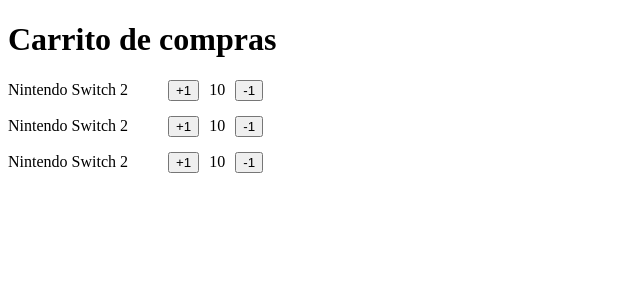
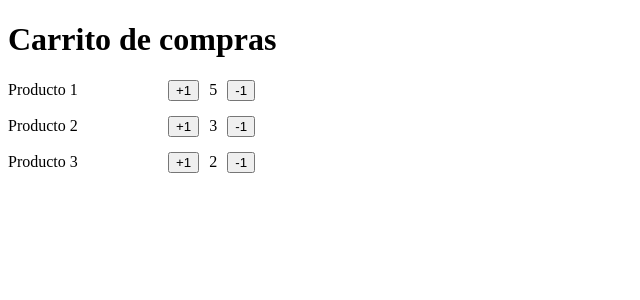
Before and after one commit to juanpablocesarini/curso-react-by-fernandoherrera, a React (Vite) app in the folder 02-first-steps/: page / in a window 1280 px wide. Shown: the top 300 px of the page, without its empty margins (0-640 px from the left). Built offline with nearby package versions, Linux system fonts and the light colour scheme.

Commit message:
propiedades del componente

```diff
--- a/02-first-steps/src/FirstStepApp.tsx
+++ b/02-first-steps/src/FirstStepApp.tsx
@@ -4,9 +4,9 @@
     return (
         <>
             <h1>Carrito de compras</h1>
-         <ItemCounter/>
-         <ItemCounter/>
-         <ItemCounter/>
+         <ItemCounter productName="Producto 1" quantity={5}/>
+         <ItemCounter productName="Producto 2" quantity={3}/>
+         <ItemCounter productName="Producto 3" quantity={2}/>
         </>
     )
 }
--- a/02-first-steps/src/shopping-cart/ItemCounter.tsx
+++ b/02-first-steps/src/shopping-cart/ItemCounter.tsx
@@ -1,6 +1,9 @@
+interface Props{
+    productName:string;
+    quantity?: number;
+}
 
-
-export const ItemCounter = () => {
+export const ItemCounter = ({productName, quantity}:Props) => {
   return (
     <section style={{
         display: 'flex',
@@ -12,9 +15,9 @@
         <span style={{
             width:150,
         }}
-        >Nintendo Switch 2</span>
+        >{productName}</span>
         <button>+1</button>
-        <span>10</span>
+        <span>{quantity}</span>
         <button>-1</button>
     </section>
   )
```
